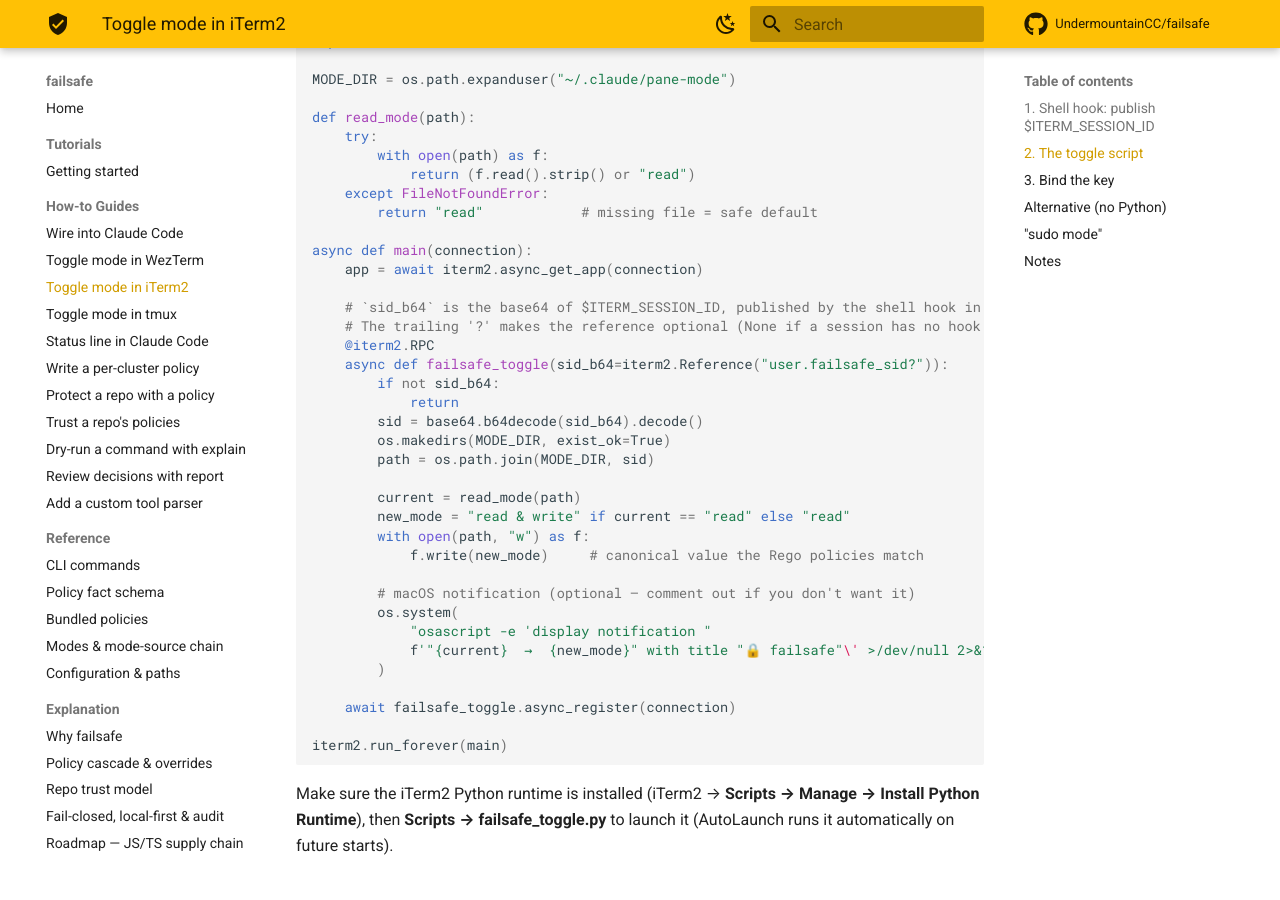
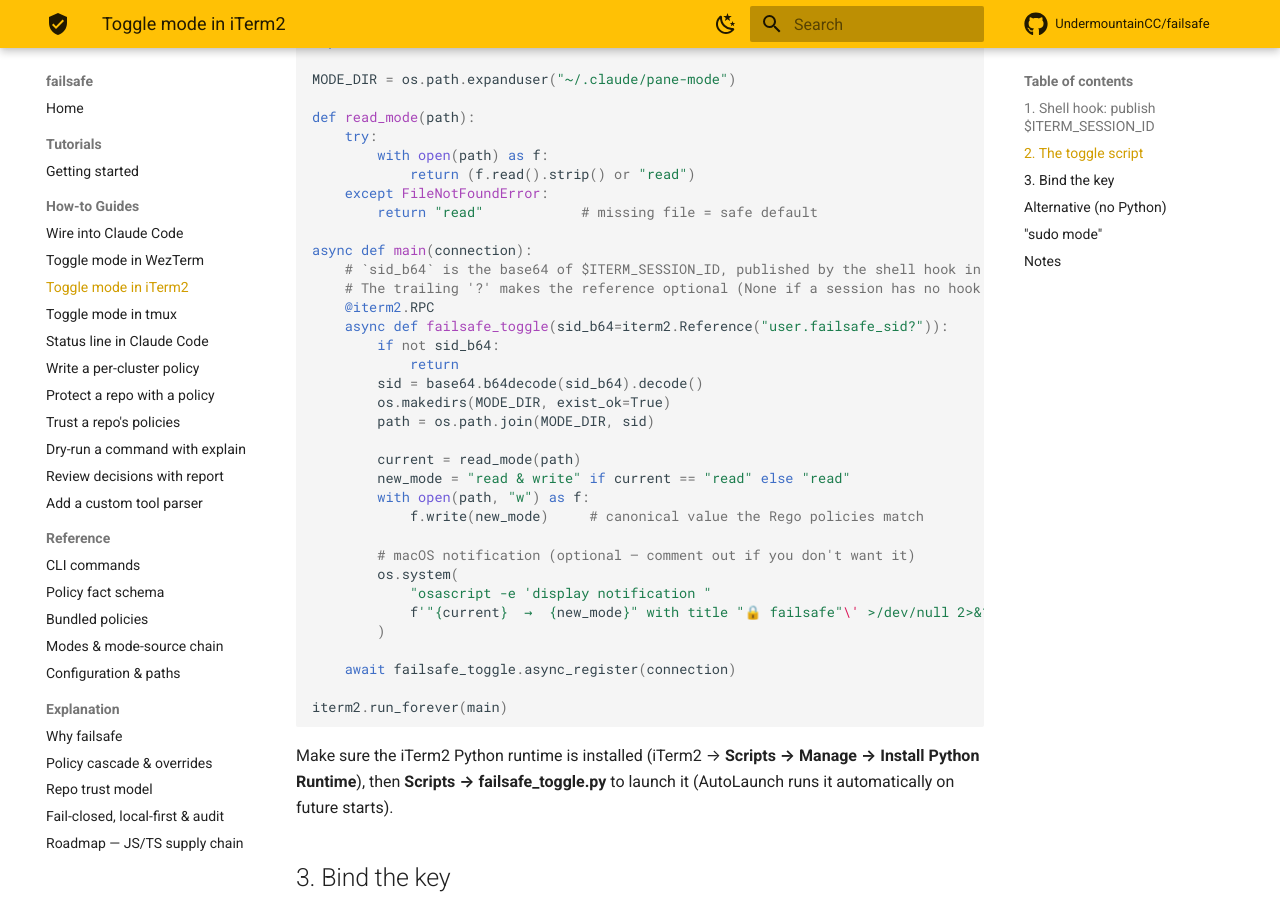
Before and after one commit to UndermountainCC/failsafe, an MkDocs documentation site: the page built from docs/toggle/iterm.md, in a window 1280 px wide and 900 px high, scrolled down 997 px. Built offline with MkDocs 1.6.1 and Material for MkDocs 9.7.7, drawn with Linux system fonts in a browser that asks for light colours; comment, search, counter and statistics services are not loaded.

Commit message:
docs(iterm): drop unused async_get_app call (pyflakes: app assigned but never used)
Found by the doc-validation harness (test/docs/iterm.bats pyflakes check).
The iTerm2 toggle registers its RPC off `connection`; `app` was dead code.

```diff
--- a/docs/toggle/iterm.md
+++ b/docs/toggle/iterm.md
@@ -57,8 +57,6 @@ def read_mode(path):
         return "read"            # missing file = safe default
 
 async def main(connection):
-    app = await iterm2.async_get_app(connection)
-
     # `sid_b64` is the base64 of $ITERM_SESSION_ID, published by the shell hook in step 1.
     # The trailing '?' makes the reference optional (None if a session has no hook yet).
     @iterm2.RPC
```
